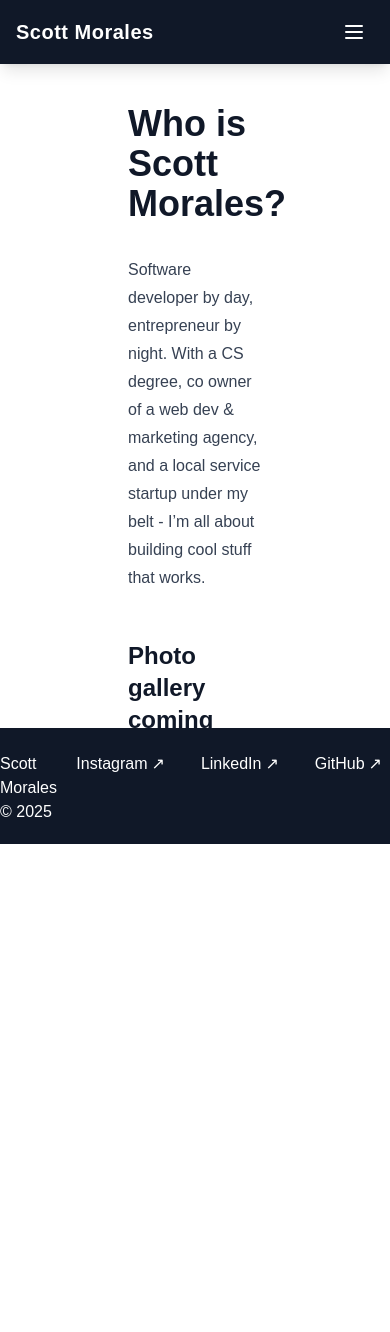
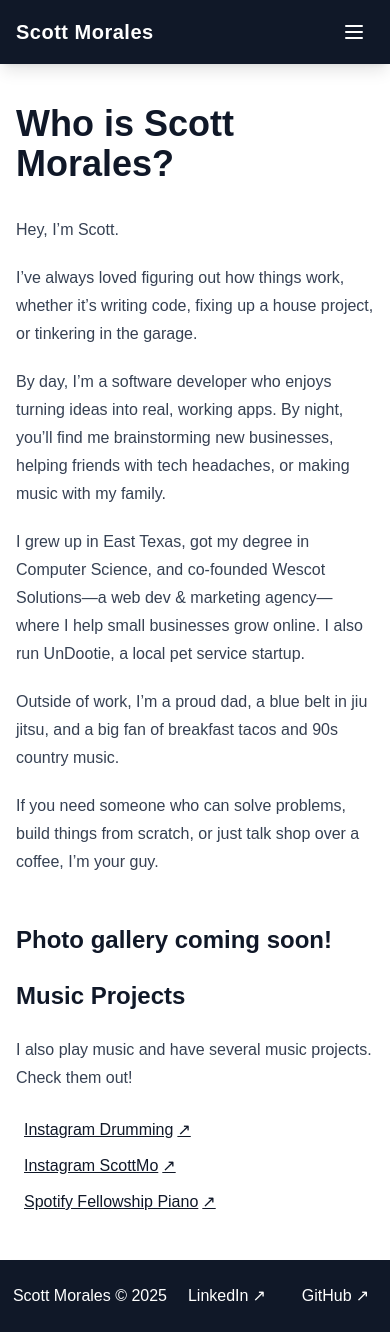
Before and after one commit to scottmo223/scott-portfolio, a Next.js app: page /about in a window 390 px wide. Before the commit the page ends 844 px from the top, so only its background shows below. Built offline with nearby package versions, Linux system fonts and the light colour scheme.

Commit message:
mobile first tweaks

```diff
--- a/src/app/about/page.tsx
+++ b/src/app/about/page.tsx
@@ -1,13 +1,61 @@
 export default function About() {
   return (
-      <div className="prose">
+    <div className="prose max-w-full">
       <h1 className="">Who is Scott Morales?</h1>
+      <p>Hey, I’m Scott.</p>
       <p>
-        Software developer by day, entrepreneur by night. With a CS degree,
-        co owner of a web dev & marketing agency, and a local service startup
-        under my belt - I’m all about building cool stuff that works.
+        I’ve always loved figuring out how things work, whether it’s writing code, fixing up a house project, or tinkering in the garage.
       </p>
+      <p>
+        By day, I’m a software developer who enjoys turning ideas into real, working apps. By night, you’ll find me brainstorming new businesses, helping friends with tech headaches, or making music with my family.
+      </p>
+      <p>
+        I grew up in East Texas, got my degree in Computer Science, and co-founded Wescot Solutions—a web dev & marketing agency—where I help small businesses grow online. I also run UnDootie, a local pet service startup.
+      </p>
+      <p>
+        Outside of work, I’m a proud dad, a blue belt in jiu jitsu, and a big fan of breakfast tacos and 90s country music.
+      </p>
+      <p>
+        If you need someone who can solve problems, build things from scratch, or just talk shop over a coffee, I’m your guy.
+      </p>
+
       <h2>Photo gallery coming soon!</h2>
+
+      <h2>Music Projects</h2>
+      <p>I also play music and have several music projects. Check them out!</p>
+      <a
+        href="https://www.instagram.com/scottmoralesdrum"
+        target="_blank"
+        rel="noopener noreferrer"
+        className="hover:text-teal-400 transition px-2 py-1 flex items-center gap-1"
+      >
+        Instagram Drumming
+        <span aria-hidden className="inline-block">
+          ↗
+        </span>
+      </a>
+      <a
+        href="https://www.instagram.com/scottmomusic"
+        target="_blank"
+        rel="noopener noreferrer"
+        className="hover:text-teal-400 transition px-2 py-1 flex items-center gap-1"
+      >
+        Instagram ScottMo
+        <span aria-hidden className="inline-block">
+          ↗
+        </span>
+      </a>
+      <a
+        href="https://open.spotify.com/artist/1HQfUPJBTYF4uUjq8aAHHW"
+        target="_blank"
+        rel="noopener noreferrer"
+        className="hover:text-teal-400 transition px-2 py-1 flex items-center gap-1"
+      >
+        Spotify Fellowship Piano
+        <span aria-hidden className="inline-block">
+          ↗
+        </span>
+      </a>
     </div>
   );
 }
--- a/src/app/layout.tsx
+++ b/src/app/layout.tsx
@@ -27,12 +27,12 @@ export default function RootLayout({
   return (
     <html lang="en">
       <body
-        className={`${geistSans.variable} ${geistMono.variable} antialiased`}
+        className={`${geistSans.variable} ${geistMono.variable} antialiased min-h-screen flex flex-col`}
       >
         <Header />
-        <div className="px-32 py-10">
+        <main className="px-4 sm:px-32 py-10 flex-1">
           {children}
-        </div>
+        </main>
         <Footer />
       </body>
     </html>
--- a/src/app/page.tsx
+++ b/src/app/page.tsx
@@ -3,8 +3,7 @@ import Link from "next/link";
 
 export default function Home() {
   return (
-    <div className="font-sans grid grid-rows-[20px_1fr_20px] items-center justify-items-center p-8 pb-20 gap-16 sm:p-20">
-      <main className="flex flex-col gap-[32px] row-start-2 items-center sm:items-start ">
+    <div className=" items-center justify-items-center p-8 lg:p-20 flex flex-col gap-8 items-center sm:items-start">
       <div className="prose">
         <h1>Scott Morales</h1>
         <p>Software developer by day, entrepreneur by night. With a CS degree, co owner of a web dev & marketing agency, and a local service startup under my belt - I’m all about building cool stuff that works.</p>
@@ -12,20 +11,18 @@ export default function Home() {
 
       <div className="flex gap-4 items-center flex-col sm:flex-row">
         <Link
-            className="rounded-full border border-solid border-transparent transition-colors flex items-center justify-center bg-foreground text-background gap-2 hover:bg-[#383838] dark:hover:bg-[#ccc] font-medium text-sm sm:text-base h-10 sm:h-12 px-4 sm:px-5 sm:w-auto"
+          className="rounded-full border border-solid border-transparent transition-colors flex items-center justify-center bg-foreground text-background gap-2 hover:bg-[#383838] dark:hover:bg-[#ccc] h-10 sm:h-12 px-4 sm:px-5 sm:w-auto w-90"
           href="/services"
         >
           Services
         </Link>
         <Link
-            className="rounded-full border border-solid border-black/[.08] dark:border-white/[.145] transition-colors flex items-center justify-center hover:bg-[#f2f2f2] dark:hover:bg-[#1a1a1a] hover:border-transparent font-medium text-sm sm:text-base h-10 sm:h-12 px-4 sm:px-5 w-full sm:w-auto md:w-[158px]"
+          className="rounded-full border border-solid border-black/[.08] dark:border-white/[.145] transition-colors flex items-center justify-center hover:bg-[#f2f2f2] dark:hover:bg-[#1a1a1a] hover:border-transparent h-10 sm:h-12 px-4 sm:px-5 w-90 sm:w-auto "
           href="/projects"
         >
           Projects
         </Link>
       </div>
-      </main>
-
     </div>
   );
 }
--- a/src/components/footer.tsx
+++ b/src/components/footer.tsx
@@ -1,20 +1,9 @@
 export default function Footer() {
     return (
-        <footer className="absolute w-full bottom-0 bg-gray-900 text-white shadow-lg z-50 row-start-3 flex gap-[24px] flex-wrap items-center justify-center">
+        <footer className=" w-full bg-gray-900 text-white shadow-lg z-50 row-start-3 flex gap-[24px] flex-wrap items-center justify-center">
             <div className="container py-5 flex justify-evenly items-baseline">
                 <h5>Scott Morales &copy; 2025</h5>
                 <div className="flex gap-5">
-                    <a
-                        href="https://www.instagram.com/scottmoralesdrum"
-                        target="_blank"
-                        rel="noopener noreferrer"
-                        className="hover:text-teal-400 transition px-2 py-1 flex items-center gap-1"
-                    >
-                        Instagram
-                        <span aria-hidden className="inline-block">
-                            ↗
-                        </span>
-                    </a>
                     <a
                         href="https://www.linkedin.com/in/rscottmorales/"
                         target="_blank"
```
Lines whose indentation alone changed are shown as unchanged.
